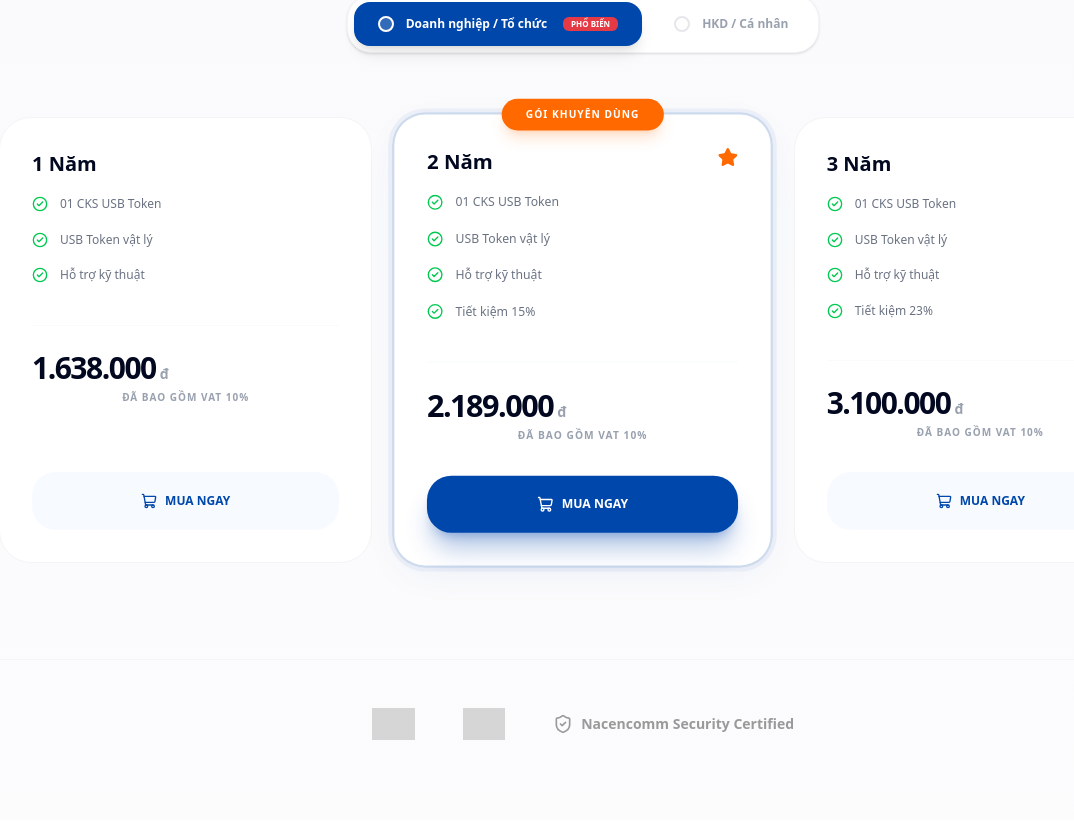
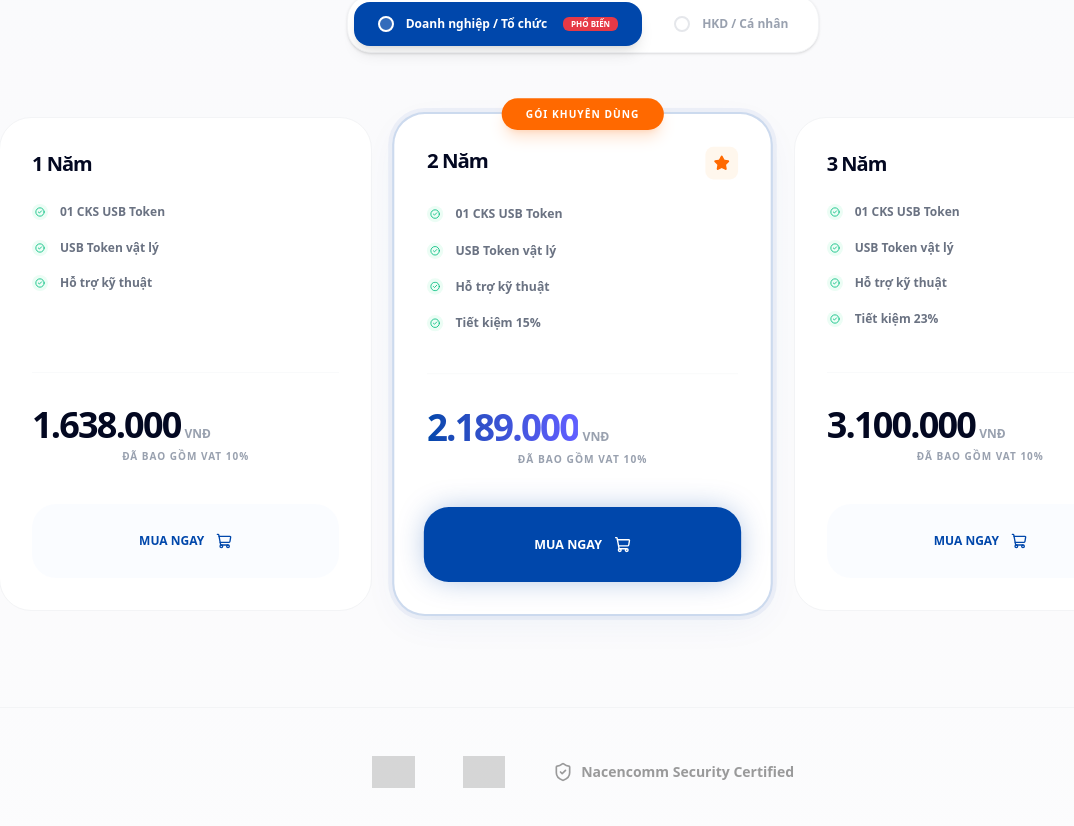
Before and after one commit to nguyenvanbaongoc24-eng/webca2demo, a Next.js app in the folder nacencomm-premium/: page /pricing in a window 1280 px wide. Shown: the part 592-1418 px from the top of the page, without its empty margins (57-1131 px from the left). Built offline with nearby package versions, Linux system fonts and the light colour scheme; grey boxes are pictures that could not be loaded.

Commit message:
Optimize pricing card density and visual hierarchy

```diff
--- a/nacencomm-premium/src/components/sections/PricingGrid.tsx
+++ b/nacencomm-premium/src/components/sections/PricingGrid.tsx
@@ -255,42 +255,54 @@ export function PricingGrid() {
                 </div>
               )}
 
-              <div className="mb-8">
-                <div className="flex justify-between items-start mb-4">
-                  <h3 className="text-xl font-black text-brand-dark">{plan.label}</h3>
-                  {plan.popular && <Star className="w-5 h-5 text-orange-500 fill-orange-500" />}
+              <div className="flex flex-col h-full">
+                <div className="flex justify-between items-start mb-6">
+                  <h3 className="text-xl font-black text-brand-dark tracking-tighter">{plan.label}</h3>
+                  {plan.popular && (
+                    <div className="p-2 bg-orange-50 rounded-lg">
+                      <Star className="w-4 h-4 text-orange-500 fill-orange-500" />
                     </div>
-                <div className="space-y-4 mb-10">
+                  )}
+                </div>
+
+                <div className="space-y-4 mb-10 flex-grow">
                   {plan.includes.map((inc, i) => (
-                    <div key={i} className="flex items-start gap-3 text-xs text-gray-500 font-medium leading-relaxed">
-                      <CheckCircle2 className="w-4 h-4 text-green-500 shrink-0 mt-0.5" />
+                    <div key={i} className="flex items-start gap-3 text-xs text-gray-500 font-bold leading-relaxed">
+                      <div className="w-4 h-4 rounded-full bg-emerald-50 flex items-center justify-center shrink-0 mt-0.5">
+                        <CheckCircle2 className="w-2.5 h-2.5 text-emerald-500" />
+                      </div>
                       <span>{inc}</span>
                     </div>
                   ))}
                 </div>
 
-                <div className="mt-auto pt-6 border-t border-gray-50">
-                  <div className="flex items-baseline gap-1">
-                    <span className="text-3xl font-black text-brand-dark tracking-tighter">{plan.price}</span>
-                    <span className="text-sm font-bold text-gray-400">đ</span>
+                <div className="pt-8 border-t border-gray-50">
+                  <div className="flex items-baseline gap-1 mb-1">
+                    <span className={cn(
+                      "text-4xl font-black tracking-tighter",
+                      plan.popular ? "text-gradient" : "text-brand-dark"
+                    )}>
+                      {plan.price}
+                    </span>
+                    <span className="text-xs font-black text-gray-400">VNĐ</span>
                   </div>
-                  <div className="text-[10px] font-bold text-gray-400 uppercase tracking-widest mt-1">Đã bao gồm VAT 10%</div>
-                </div>
+                  <div className="text-[10px] font-black text-gray-400 uppercase tracking-widest">Đã bao gồm VAT 10%</div>
                 </div>
 
-              <Link href={`/register?pkg=${plan.id}&type=${customerType}`} className="w-full mt-auto">
+                <Link href={`/register?pkg=${plan.id}&type=${customerType}`} className="w-full mt-10">
                   <Button
                     variant={plan.popular ? "primary" : "outline"}
                     className={cn(
-                    "w-full py-5 rounded-2xl text-xs font-black flex items-center justify-center gap-2 transition-all",
+                      "w-full py-7 rounded-2xl text-xs font-black flex items-center justify-center gap-3 transition-all duration-300",
                       plan.popular
-                      ? "bg-brand-blue hover:bg-brand-blue/90 shadow-xl shadow-brand-blue/30"
-                      : "bg-blue-50/50 border-transparent text-brand-blue hover:bg-brand-blue hover:text-white"
+                        ? "bg-brand-blue hover:bg-brand-blue/90 shadow-glow-blue border-none text-white scale-[1.02]"
+                        : "bg-blue-50/30 border-transparent text-brand-blue hover:bg-brand-blue hover:text-white"
                     )}
                   >
-                  <ShoppingCart className="w-4 h-4" /> MUA NGAY
+                    MUA NGAY <ShoppingCart className="w-4 h-4" />
                   </Button>
                 </Link>
+              </div>
             </motion.div>
           )) : (
             <div className="col-span-full py-20 text-center bg-white rounded-3xl border-2 border-dashed border-gray-100">
```
Lines whose indentation alone changed are shown as unchanged.
